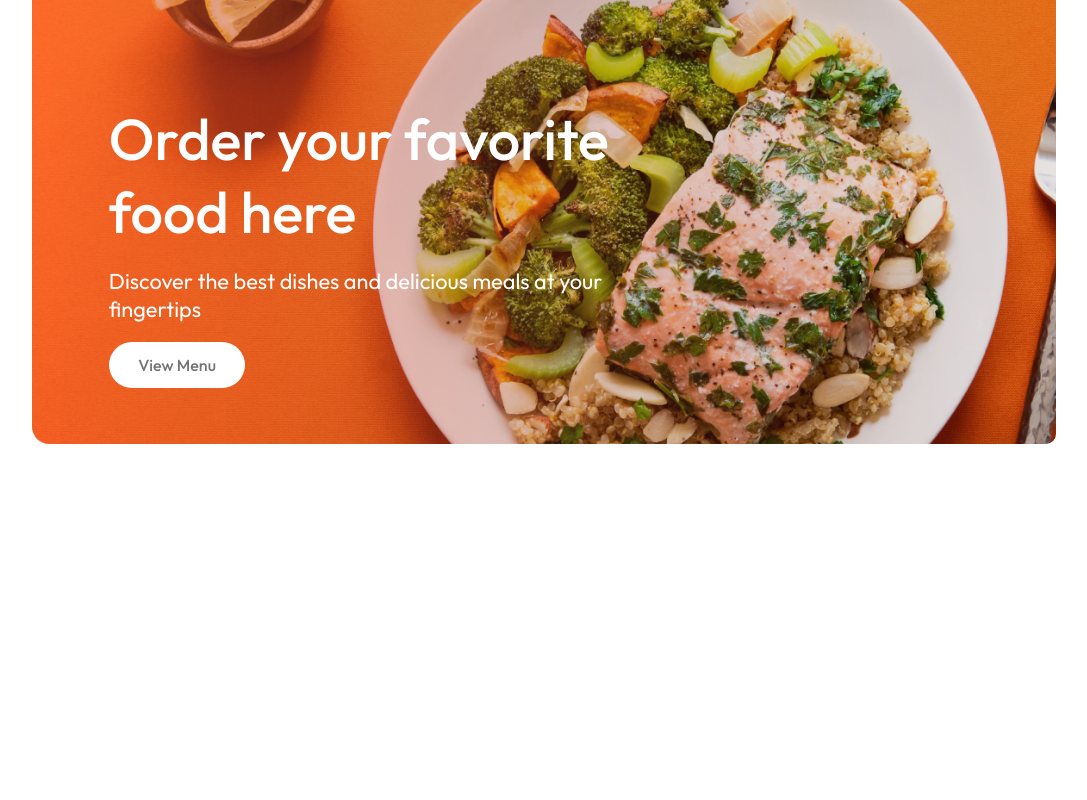
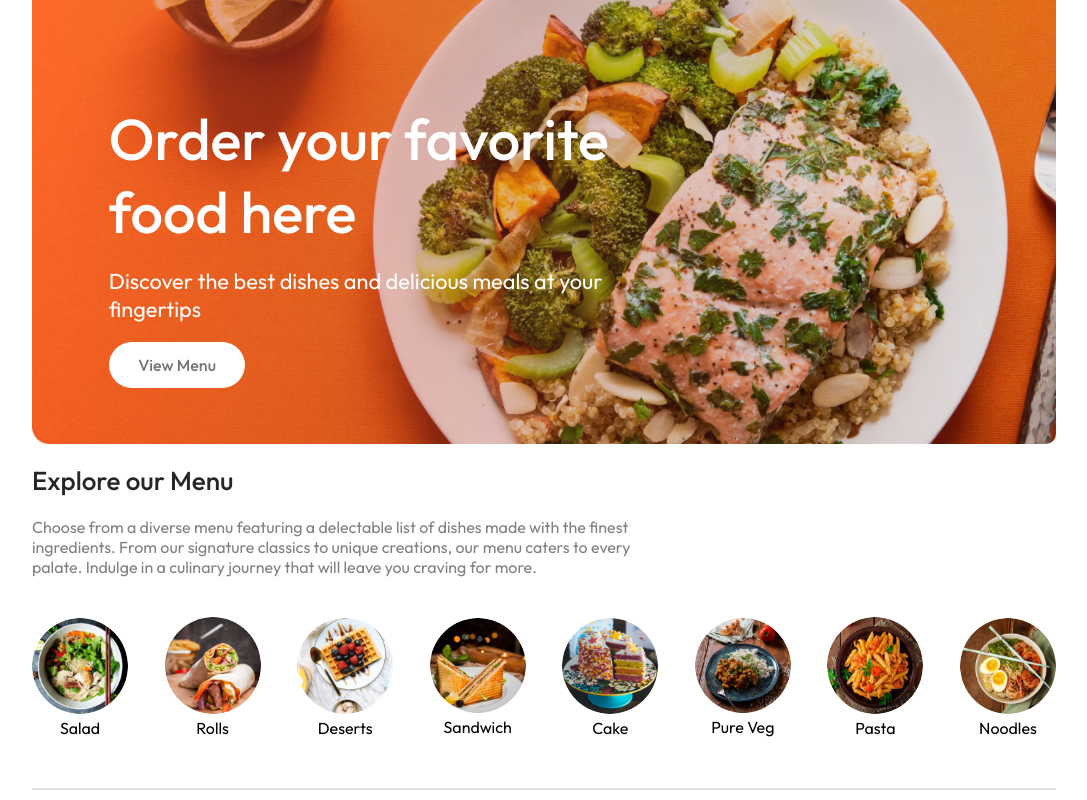
Before and after one commit to farazakram123/TasteCart, a React (Vite) app in the folder Frontend/: page / in a window 1280 px wide. Shown: the part 198-998 px from the top of the page, without its empty margins (96-1183 px from the left). Before the commit the page ends 800 px from the top, so only its background shows below. Built offline with nearby package versions, Linux system fonts and the light colour scheme; a web font is replaced by a local one.

Commit message:
Structure and beautify ExploreMenu component to display menu

```diff
--- /dev/null
+++ b/Frontend/src/components/ExploreMenu/ExploreMenu.css
@@ -0,0 +1,45 @@
+.expolre-menu{
+    margin-top: 20px;
+    display: flex;
+    flex-direction: column;
+    gap: 20px;
+}
+.expolre-menu h1{
+    font-weight: 500;
+    font-size: 26px;
+    color: #262626;
+}
+.explore-menu-text{
+    max-width: 60%;
+    color: #808080;
+}
+.explore-menu-list{
+    display: flex;
+    justify-content: space-between;
+    align-items: center;
+    text-align: center;
+    gap: 30px;
+    margin: 20px 0px;
+    overflow-x:scroll;
+}
+
+.explore-menu-list::-webkit-scrollbar {
+    display: none;
+}
+.explore-menu-list-item img{
+    width: 7.5vw;
+    min-width: 80px;
+    border-radius: 50%;
+    cursor: pointer;
+    transition: 0.2s;
+}
+.expolre-menu hr{
+    margin: 10px 0px;
+    height: 2px;
+    background-color: #e2e2e2;
+    border: none;
+}
+.explore-menu-list-item .active{
+    border: 4px solid tomato;
+    padding: 2px;
+}
--- /dev/null
+++ b/Frontend/src/components/ExploreMenu/ExploreMenu.jsx
@@ -0,0 +1,27 @@
+import './ExploreMenu.css'
+import {menu_list} from '../../assets/assets'
+
+const ExploreMenu = ({category, setCategory}) => {
+
+  return (
+    <div className='expolre-menu' id='explore-menu'>
+        <h1>Explore our Menu</h1>
+        <p className='explore-menu-text'>Choose from a diverse menu featuring a delectable list of dishes made with the finest ingredients. From our signature classics to unique creations, our menu caters to every palate. Indulge in a culinary journey that will leave you craving for more.</p>
+        <div className="explore-menu-list">
+            {
+              menu_list.map((item,index) => {
+                return <div onClick={() => setCategory(prev => prev===item.menu_name ? 'All' : item.menu_name)} key={index} className='explore-menu-list-item'>
+
+                    <img className={category === item.menu_name ? 'active' : ''} src={item.menu_image} alt={item.menu_name} />
+
+                    <p>{item.menu_name}</p>
+                </div>
+              })
+            }
+        </div>
+        <hr />
+    </div>
+  )
+}
+
+export default ExploreMenu
--- a/Frontend/src/pages/Home/Home.jsx
+++ b/Frontend/src/pages/Home/Home.jsx
@@ -1,10 +1,14 @@
+import { useState } from 'react'
+import ExploreMenu from '../../components/ExploreMenu/ExploreMenu'
 import Header from '../../components/Header/Header'
 import './Home.css'
 
 const Home = () => {
+  const [category, setCategory] = useState('All');
   return (
     <div>
       <Header />
+      <ExploreMenu category={category} setCategory={setCategory} />
     </div>
   )
 }
```
